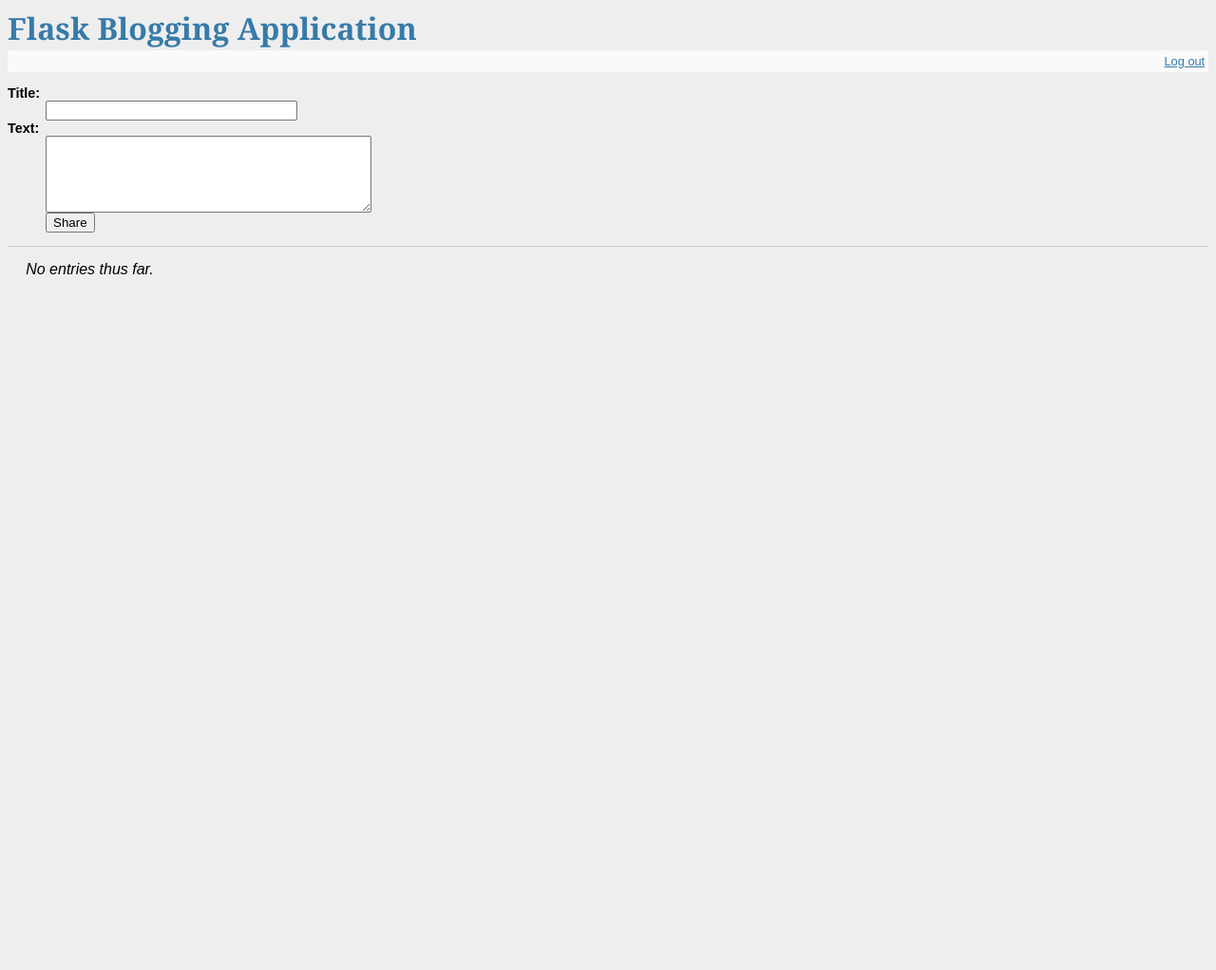
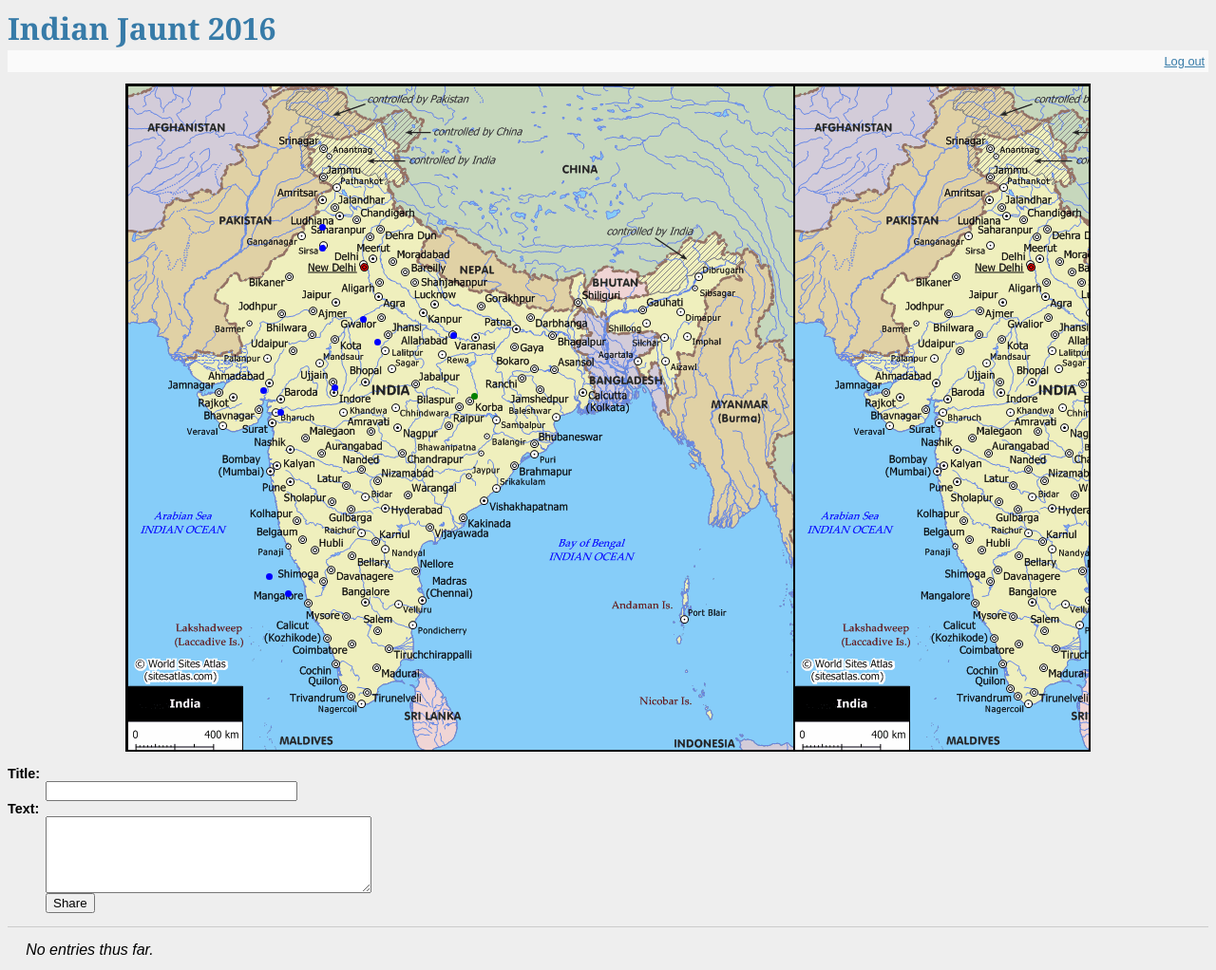
Before and after one commit to IsaacSamuel/india_blog, a Flask app: page / in a window 1280 px wide. Shown: the whole page at 95% size. Before the commit the page ends 289 px from the top, so only its background shows below. Run offline with Flask 2, Linux system fonts and the light colour scheme; the visitor is signed in with stand-in values (Sample User, id 1); data that the repository does not hold is empty.

Commit message:
Edit feature and India map

```diff
--- a/static/style.css
+++ b/static/style.css
@@ -16,3 +16,143 @@
 .flash          { background: #cee5F5; padding: 0.5em;
                   border: 1px solid #aacbe2; }
 .error          { background: #f0d6d6; padding: 0.5em; }
+
+
+div.map {
+	height: 700px;
+	width: 600px;
+	background-image: url("ind-pol.gif");
+	border: 2px black solid;
+	margin: auto;
+	width: 80%;
+}
+
+div.southcity {
+	height: 7px;
+	width: 7px;
+	background-color: orange;
+	border-radius: 100%;
+}
+
+div.studycity {
+	height: 7px;
+	width: 7px;
+	background-color: green;
+	border-radius: 100%;
+}
+
+div.northcity {
+	height: 7px;
+	width: 7px;
+	background-color: blue;
+	border-radius: 100%;
+}
+
+#chennai {
+	position: relative;
+	right: 285px;
+	bottom: 153px;
+}
+
+#bangalore {
+	position: relative;
+	right: 345px;
+	bottom: 151px;
+}
+
+#cochin {
+	position: relative;
+	right: 376px;
+	bottom: 86px;
+}
+
+#trivandrum {
+	position: relative;
+	right: 368px;
+	bottom: 60px;
+}
+
+#goa {
+	position: relative;
+	right: 426px;
+	bottom: 211px;
+}
+
+#colombo {
+	position: relative;
+	right: 292px;
+	bottom: 50px;
+}
+
+#hyderabad {
+	position: relative;
+	right: 324px;
+	bottom: 250px;
+}
+
+#agra {
+	position: relative;
+	top: 218px;
+	left: 260px;
+}
+
+#delhi {
+	position: relative;
+	top: 187px;
+	left: 245px;
+}
+
+
+#varanasi {
+	position: relative;
+	top: 261px;
+	left: 362px;
+}
+
+#katmandu {
+	position: relative;
+	top: 190px;
+	left: 340px;
+}
+
+#jammu {
+	position: relative;
+	top: 91px;
+	left: 202px;
+}
+
+#srinagar {
+	position: relative;
+	top: 62px;
+	left: 202px;
+}
+
+#jaipur {
+	position: relative;
+	top: 224px;
+	left: 215px;
+}
+
+#jaisalmer {
+	position: relative;
+	top: 220px;
+	left: 140px;
+}
+
+#jodhpur {
+	position: relative;
+	top: 236px;
+	left: 158px;
+}
+
+#mumbai {
+	position: relative;
+	top: 402px;
+	left: 146px;
+}
+
+#pune {
+	position: relative;
+	top: 413px;
+	left: 166px;
+}
--- a/templates/layout.html
+++ b/templates/layout.html
@@ -1,10 +1,10 @@
 <html>
 	<head>
-		<title>Baby's Second Flask Application</title>
+		<title>Indian Jaunt 2016</title>
 		<link rel="stylesheet" type=text/css href="{{ url_for('static', filename="style.css")}}">
 	</head>
 	<body>
-		<h1>Flask Blogging Application</h1>
+		<h1>Indian Jaunt 2016</h1>
 
 		<div class = metanav>
 			{% if not session.logged_in %}
@@ -20,5 +20,45 @@
 			</div>
 		{% endfor %}
 
+		<div class="map">
+			<div class="southcity" id="chennai">
+			</div>
+			<div class="studycity" id="bangalore">
+			</div>
+			<div class="southcity" id="cochin">
+			</div>
+			<div class="southcity" id="trivandrum">
+			</div>
+			<div class="southcity" id="goa">
+			</div>
+			<div class="southcity" id="colombo">
+			</div>
+			<div class="studycity" id="hyderabad">
+			</div>
+			<div class="northcity" id="agra">
+			</div>
+			<div class="northcity" id="delhi">
+			</div>
+			<div class="studycity" id="varanasi">
+			</div>
+			<div class="northcity" id="katmandu">
+			</div>
+			<div class="northcity" id="jammu">
+			</div>
+			<div class="northcity" id="srinagar">
+			</div>
+			<div class="northcity" id="jaipur">
+			</div>
+			<div class="northcity" id="jaisalmer">
+			</div>
+			<div class="northcity" id="jodhpur">
+			</div>
+			<div class="northcity" id="mumbai">
+			</div>
+			<div class="northcity" id="pune">
+			</div>
+		</div>
+		<div class="rest">
 		{% block body %}{% endblock %}
+		</div>
 </html>
--- a/templates/show_entries.html
+++ b/templates/show_entries.html
@@ -15,15 +15,24 @@
 	{% for entry in entries %}
 		<li>
 			<h2>
-				{{ entry.title }}{{ entry.id }}
+				{{ entry.title }}
 			</h2>
 			{{ entry.text|safe }}
 		</li>
 
 		{% if session.logged_in %}
-			<form action="{{ url_for('delete')}}" method="post">
+			<!-- Delete button -->
+			<form action="{{ url_for('delete')}}" method="POST">
 			<input type=hidden name=id value={{entry.id}}>
 			<input type=submit value="Delete">
+			</form>
+
+			<!-- Edit button -->
+			<form action="{{ url_for('edit') }}" method="POST">
+			<input type=hidden name='id' value={{entry.id}}>
+			<input type=submit value="Edit">
+			</form>
+
 		{% endif %}
 
 	{% else %}
--- a/two.py
+++ b/two.py
@@ -78,8 +78,18 @@
 	flash("Entry was deleted!")
 	return redirect(url_for('show_entries'))
 
+@app.route('/edit', methods=['POST'])
+def edit():
+	cur = g.db.execute('SELECT * FROM entries WHERE id=(?)', [request.form['id']])
+	part = [dict(id=row[0], title=row[1], text=row[2]) for row in cur.fetchall()]
+	return render_template('edit.html', entry=part[0])
 
-
+@app.route('/update', methods=["POST"])
+def update():
+	g.db.execute('UPDATE entries SET title=?, text=? WHERE id=?', [request.form['title'], request.form['text'], request.form['id']])
+	g.db.commit()
+	flash("You updated entry %s" %request.form['title'])
+	return redirect(url_for('show_entries'))
 
 
 #Runs server
```
Also changed, not shown: templates/edit.html (+15 -0 lines), static/ind-pol.gif (added), 1 other file.
